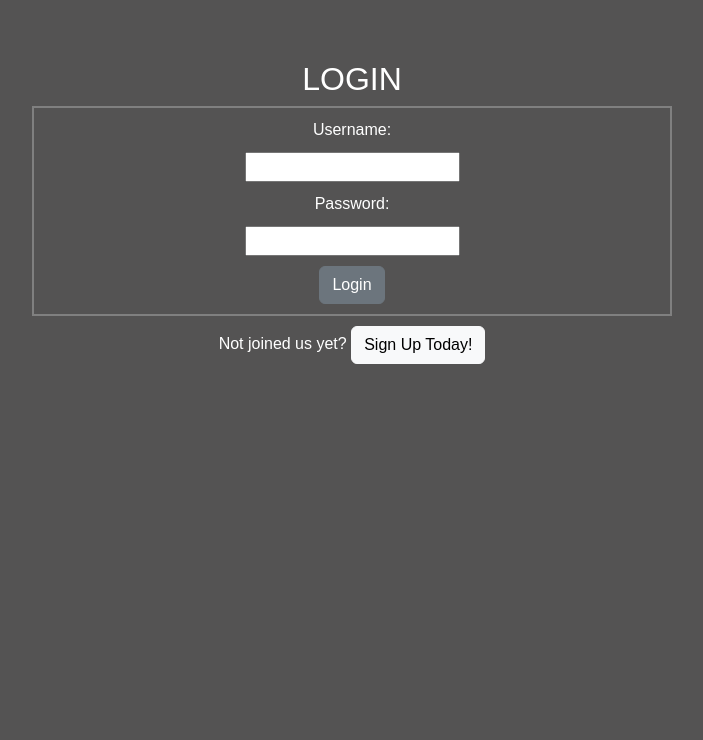
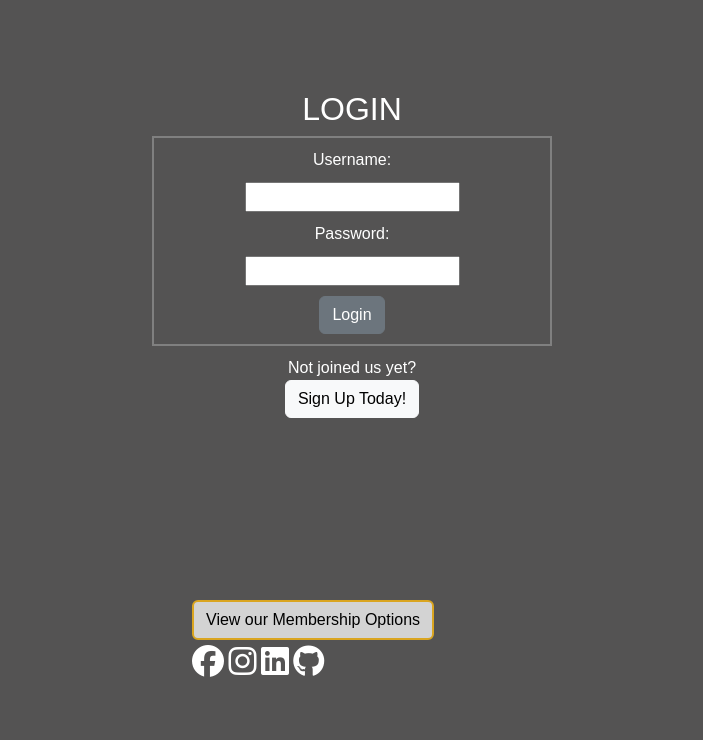
Before and after one commit to AlexSmall96/Project-4, a Django app: page /accounts/login/ in a window 1280 px wide. Shown: the part 90-830 px from the top of the page, without its empty margins (288-991 px from the left). Before the commit the page ends 454 px from the top, so only its background shows below. Run offline with Django 3.2, Linux system fonts and the light colour scheme; some libraries are stand-ins or nearby versions; some web fonts are replaced.

Commit message:
"Edit margins and height on login page"

```diff
--- a/classbooking_app/static/classbooking_app/css/style.css
+++ b/classbooking_app/static/classbooking_app/css/style.css
@@ -247,13 +247,17 @@ margin-top: 100px;
 
 /* Login Page */
 .center-section{
-    width:50%;
     margin:auto;
-    margin-top: 150px;
+    margin-top: 180px;
     text-align: center;
+    height:500px;
 }
 
 .center-form{
+    width:80%;
+    margin:auto;
+    min-width:220px;
+    max-width:400px;
     border-style: solid;
     border-width: 2px;
     border-color: grey;
--- a/classbooking_app/templates/classbooking_app/base.html
+++ b/classbooking_app/templates/classbooking_app/base.html
@@ -74,4 +74,20 @@
 {% block contentscript %}
 
 {% endblock %}
+<footer>
+  <div id="membership-footer">
+    <a class="nav-link" {% if user.is_authenticated %} href="/view_bookings.html" {%else %} href="{% url 'signup' %}" {% endif %}>
+      <button id="footer-btn" type="button" class="btn btn-secondary">
+      {% if user.is_authenticated %} Members Area {%else %} View our Membership Options {% endif %}
+      </button>
+    </a>
+  </div>
+  <div id="contact">
+    <i class="fa-brands fa-facebook fa-2xl"></i>
+    <i class="fa-brands fa-instagram fa-2xl"></i>
+    <i class="fa-brands fa-linkedin fa-2xl"></i>
+    <i class="fa-brands fa-github fa-2xl"></i>
+  </div>
+</body>
+</footer>
 </html>
--- a/classbooking_app/templates/registration/login.html
+++ b/classbooking_app/templates/registration/login.html
@@ -30,7 +30,7 @@
         </form>
     </div>
     <div class="vertical-margin">
-        Not joined us yet? <a href="{% url 'signup' %}"><button type="button" class="btn btn-light">Sign Up Today!</button></a>
+        Not joined us yet?<br> <a href="{% url 'signup' %}"><button type="button" class="btn btn-light">Sign Up Today!</button></a>
     </div>
 </div>
 
```
Also changed, not shown: classbooking_app/templates/classbooking_app/home.html (+1 -16 lines).
